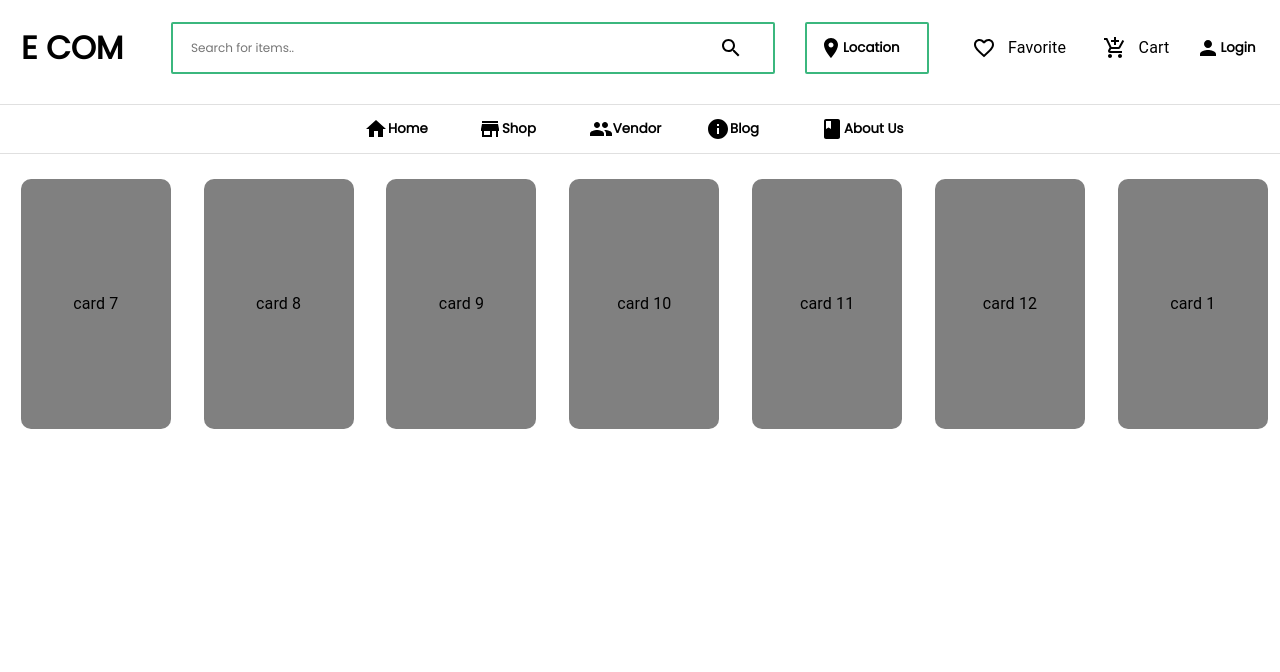
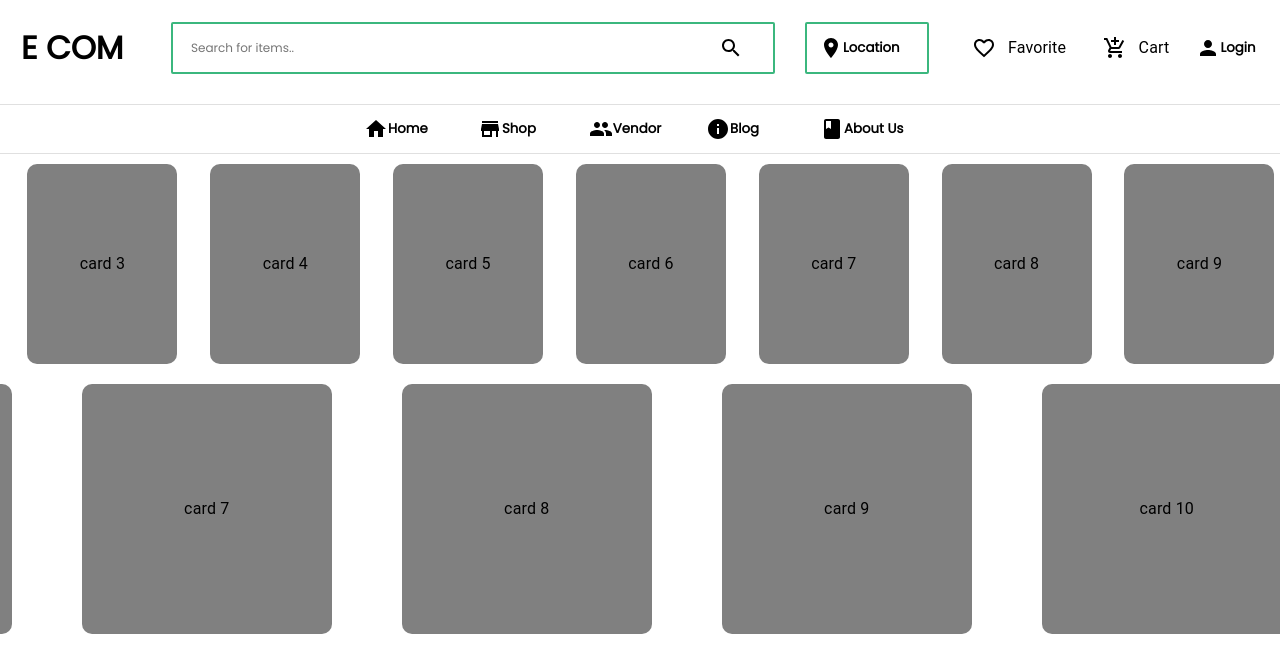
Before and after one commit to Ashokpal24/Ecommerce_React_App, a React (Vite) app in the folder E Commerce React App/: page / in a window 1280 px wide. Shown: the top 672 px of the page. Built offline with nearby package versions, Linux system fonts and the light colour scheme.

Commit message:
updated props for carousel.

```diff
--- a/E Commerce React App/src/App.jsx
+++ b/E Commerce React App/src/App.jsx
@@ -7,7 +7,8 @@ export default function App() {
     <>
       <Header />
       <SectionStrip />
-      <Carousel />
+      <Carousel CWidth={150} CHeight={200} delay={2000} />
+      <Carousel CWidth={250} CHeight={250} delay={900} />
     </>
   );
 }
--- a/E Commerce React App/src/components/carousel/carousel.jsx
+++ b/E Commerce React App/src/components/carousel/carousel.jsx
@@ -1,12 +1,12 @@
 import React, { useEffect, memo, useRef } from "react";
 import { ButtonBase, Typography } from "@mui/material";
 
-const CustomCard = memo(({ label, offset }) => {
+const CustomCard = memo(({ label, offset, CardWidth, CardHeight }) => {
   return (
     <ButtonBase
       sx={{
-        width: "150px",
-        height: "250px",
+        width: `${CardWidth}px`,
+        height: `${CardHeight}px`,
         margin: `0px ${offset}px`,
         backgroundColor: "grey",
         borderRadius: "10px",
@@ -16,7 +16,7 @@ const CustomCard = memo(({ label, offset }) => {
     </ButtonBase>
   );
 });
-const Carousel = () => {
+const Carousel = ({ CWidth, CHeight, delay = 0 }) => {
   const itemList = [
     "card 1",
     "card 2",
@@ -32,7 +32,7 @@ const Carousel = () => {
     "card 12",
   ];
   // let carouselID = "carousel-strip" + Math.floor(Math.random() * 100000);
-  let minCardSize = 150;
+  let minCardSize = CWidth;
   let allowedSpace =
     window.innerWidth / Math.floor(window.innerWidth / (minCardSize + 10 * 2)); //temporary offset before calculating actual offset
   let minOffset = (allowedSpace - minCardSize) / 2;
@@ -59,7 +59,7 @@ const Carousel = () => {
     //   maxLimit,
     // );
   }, []);
-  setInterval(scrolling, 800);
+  setInterval(scrolling, delay != 0 ? delay : 800);
   function scrolling() {
     if (stripRef.current != null) {
       scrollCount++;
@@ -89,7 +89,8 @@ const Carousel = () => {
         ref={stripRef}
         style={{
           width: "200%",
-          height: "300px",
+          height: `${CHeight}px`,
+          padding: "10px",
           left: "0px",
           display: "flex",
           position: "relative",
@@ -99,10 +100,22 @@ const Carousel = () => {
         }}
       >
         {itemList.map((label, index) => (
-          <CustomCard key={index} label={label} offset={minOffset} />
+          <CustomCard
+            key={index}
+            label={label}
+            offset={minOffset}
+            CardWidth={CWidth}
+            CardHeight={CHeight}
+          />
         ))}
         {itemList.map((label, index) => (
-          <CustomCard key={"dup" + index} label={label} offset={minOffset} />
+          <CustomCard
+            key={"dup" + index}
+            label={label}
+            offset={minOffset}
+            CardWidth={CWidth}
+            CardHeight={CHeight}
+          />
         ))}
       </div>
     </div>
```
